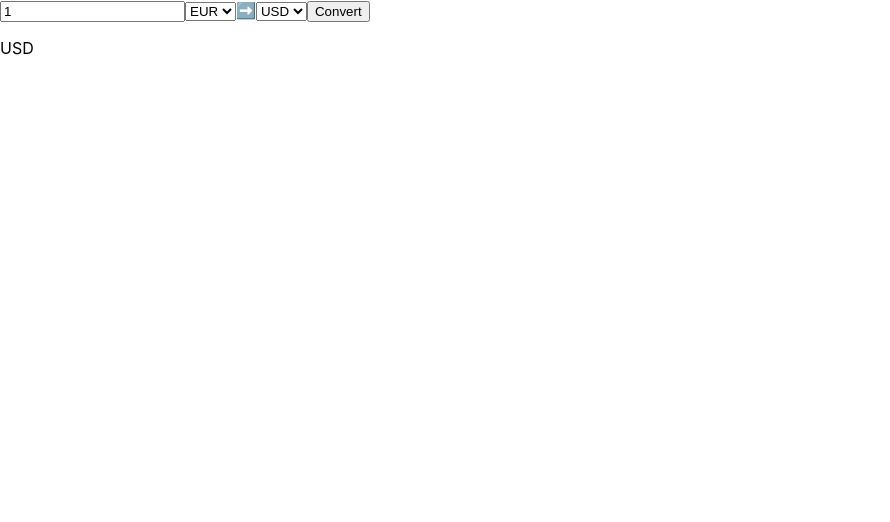
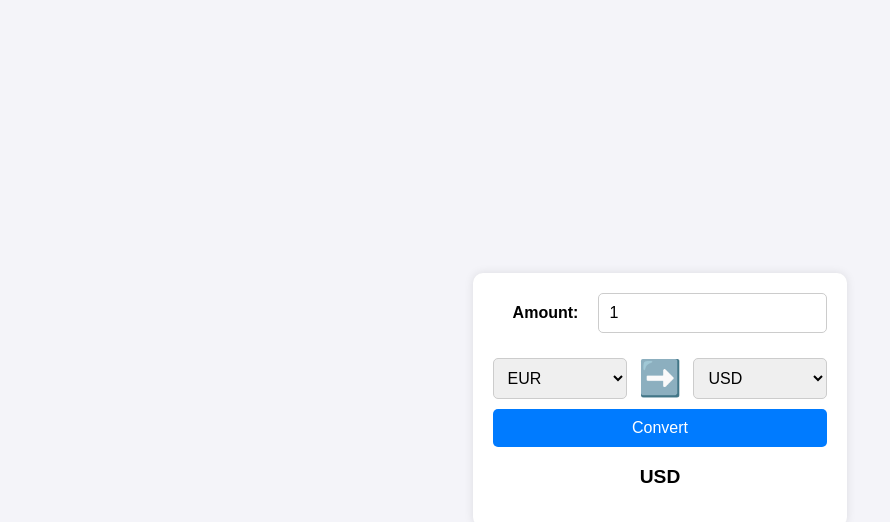
Before and after one commit to YuejiaoShi/currency-converter-app, a React (Create React App) app: page / in a window 1280 px wide. Shown: the top 522 px of the page, without its empty margins (0-890 px from the left). Built offline with nearby package versions, Linux system fonts and the light colour scheme.

Commit message:
add styles, remove unused files

```diff
--- /dev/null
+++ b/src/App.css
@@ -0,0 +1,86 @@
+/* Global styles */
+body {
+  font-family: Arial, sans-serif;
+  background-color: #f4f4f9;
+  display: flex;
+  justify-content: center;
+  align-items: center;
+  height: 100vh;
+  margin: 0;
+}
+
+.container {
+  background: #fff;
+  padding: 20px;
+  border-radius: 10px;
+  box-shadow: 0 0 10px rgba(0, 0, 0, 0.1);
+  max-width: 400px;
+  width: 100%;
+}
+
+form {
+  display: flex;
+  flex-direction: column;
+  gap: 10px;
+}
+
+
+select {
+  padding: 10px;
+  border: 1px solid #ccc;
+  border-radius: 5px;
+  font-size: 1rem;
+  width:40%
+}
+
+input[type="text"]{
+  padding: 10px;
+  border: 1px solid #ccc;
+  border-radius: 5px;
+  font-size: 1rem;
+}
+
+button {
+  padding: 10px;
+  border: none;
+  border-radius: 5px;
+  background-color: #007bff;
+  color: white;
+  font-size: 1rem;
+  cursor: pointer;
+  width: 100%;
+}
+
+button:disabled {
+  background-color: #007bff80;
+  cursor: not-allowed;
+}
+
+p {
+  font-size: 1.2rem;
+  font-weight: bold;
+  text-align: center;
+}
+
+.input-container {
+  margin-bottom: 15px;
+  display: inline;
+}
+
+.selection, .input-container{
+  display: flex;
+  flex-direction: row;
+  justify-content: space-between;
+  align-content: center;
+}
+.convert-arrow{
+  font-size: 35px;
+  margin: 0 auto;
+}
+
+label {
+  font-weight: bold;
+  margin-bottom: 5px;
+  display: block;
+  margin: auto auto;
+}
--- a/src/App.js
+++ b/src/App.js
@@ -1,4 +1,5 @@
 import { useEffect, useState } from "react";
+import "./App.css";
 
 export default function App() {
   const [amount, setAmount] = useState(1);
@@ -45,14 +46,19 @@ export default function App() {
   }
 
   return (
-    <div>
+    <div className="container">
       <form onSubmit={handleSubmit}>
+        <div className="input-container">
+          <label htmlFor="amount">Amount:</label>
           <input
+            id="amount"
             type="text"
             value={amount}
             onChange={handleInputChange}
             disabled={isLoading}
           />
+        </div>
+        <div className="selection">
           <select
             value={fromCur}
             onChange={(event) => setFromCur(event.target.value)}
@@ -63,7 +69,7 @@ export default function App() {
             <option value="CAD">CAD</option>
             <option value="INR">INR</option>
           </select>
-        ➡️
+          <span className="convert-arrow">➡️</span>
           <select
             value={toCur}
             onChange={(event) => setToCur(event.target.value)}
@@ -74,6 +80,8 @@ export default function App() {
             <option value="CAD">CAD</option>
             <option value="INR">INR</option>
           </select>
+        </div>
+
         <button type="submit" disabled={isLoading}>
           Convert
         </button>
--- a/src/index.css
+++ /dev/null
@@ -1,13 +0,0 @@
-body {
-  margin: 0;
-  font-family: -apple-system, BlinkMacSystemFont, 'Segoe UI', 'Roboto', 'Oxygen',
-    'Ubuntu', 'Cantarell', 'Fira Sans', 'Droid Sans', 'Helvetica Neue',
-    sans-serif;
-  -webkit-font-smoothing: antialiased;
-  -moz-osx-font-smoothing: grayscale;
-}
-
-code {
-  font-family: source-code-pro, Menlo, Monaco, Consolas, 'Courier New',
-    monospace;
-}
--- a/src/index.js
+++ b/src/index.js
@@ -1,6 +1,5 @@
 import React from 'react';
 import ReactDOM from 'react-dom/client';
-import './index.css';
 import App from './App';
 
 
```
Also changed, not shown: src/reportWebVitals.js (deleted, +0 -13 lines), src/setupTests.js (deleted, +0 -5 lines). Lines whose indentation alone changed are shown as unchanged.
